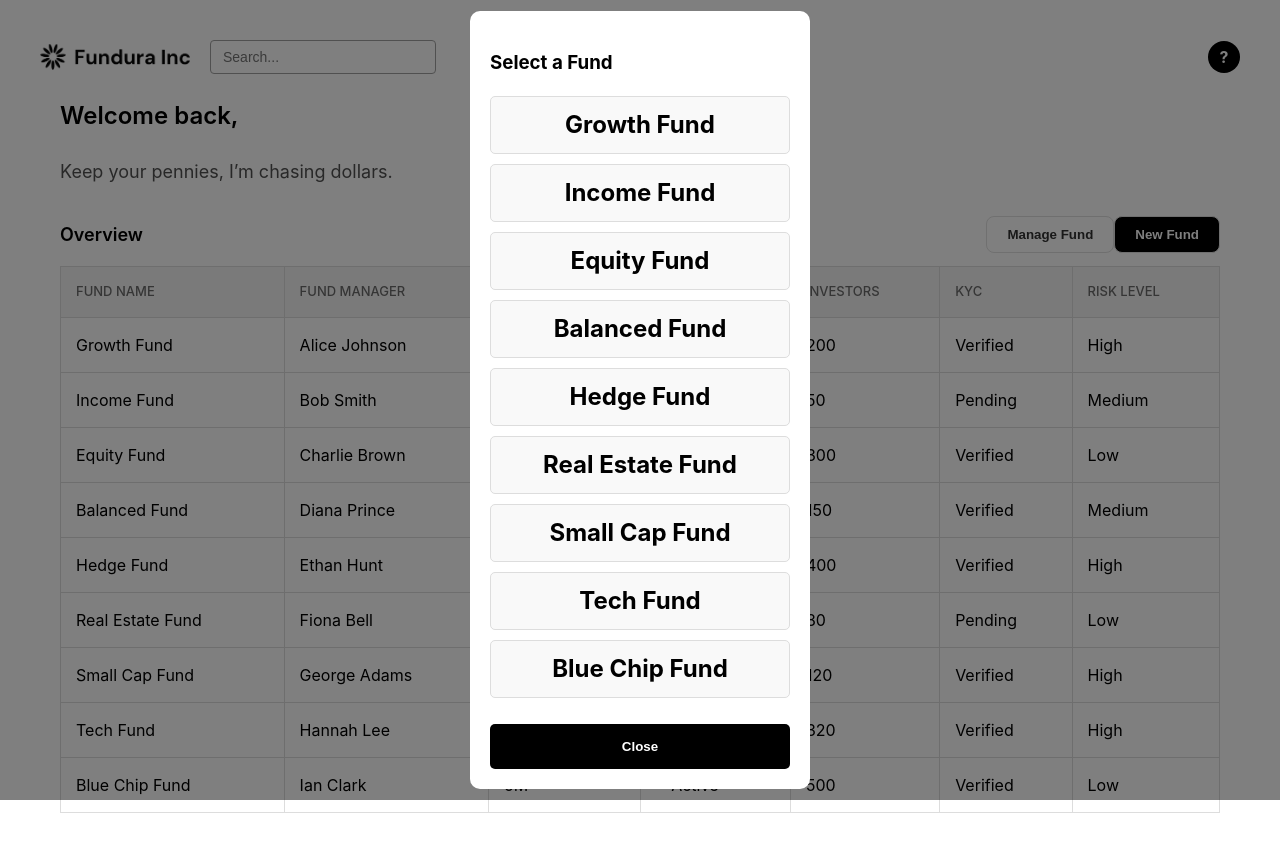
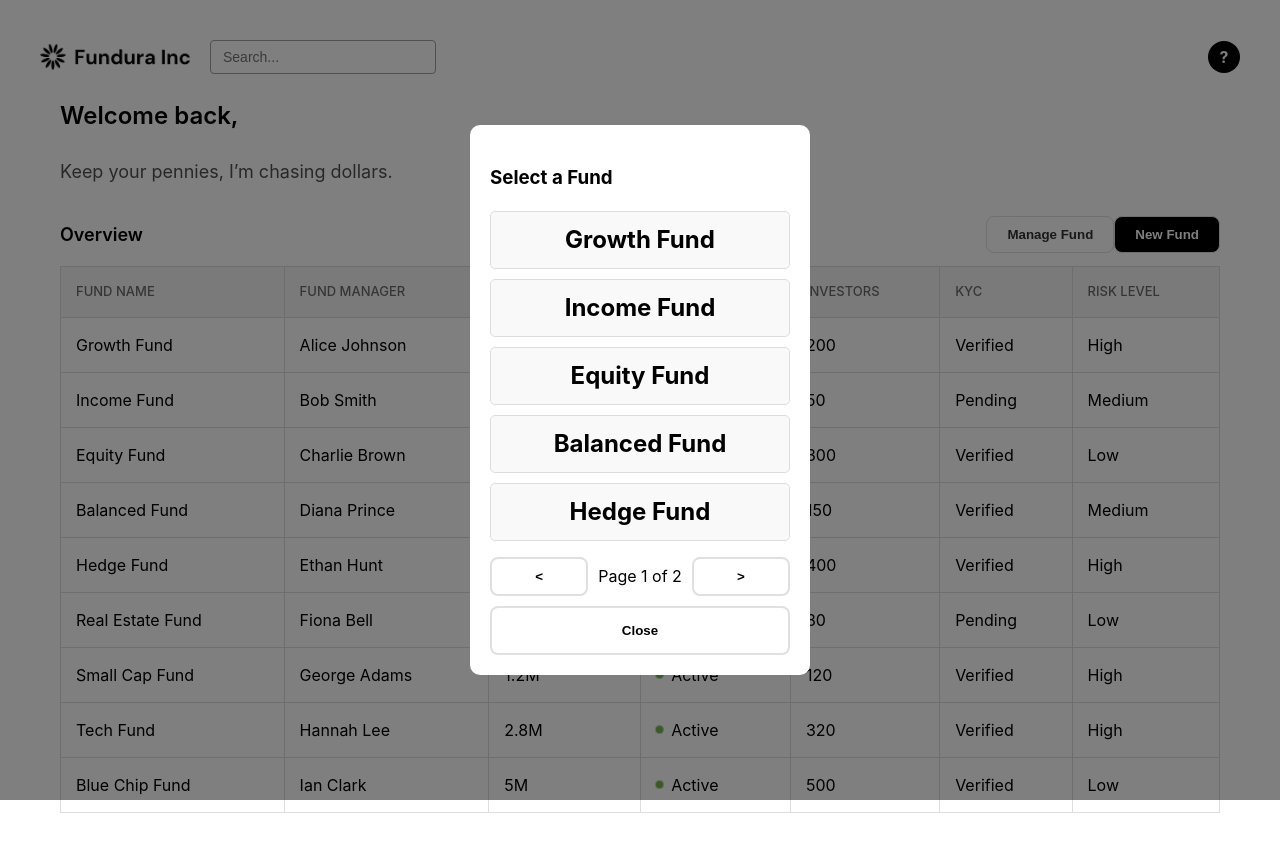
Before and after one commit to heiicha/hypotanius-homework-helper, a React (Vite) app: page /dashboard in a window 1280 px wide. Both pictures are taken after a click on the button "Manage Fund". Built offline with nearby package versions, Linux system fonts and the light colour scheme.

Commit message:
feat: added animation once modal pops up in dashboard page

```diff
--- a/src/components/Dashboard.jsx
+++ b/src/components/Dashboard.jsx
@@ -161,38 +161,39 @@ function FundTable() {
 
 function Modal({ isOpen, funds, onClose, onSelect }) {
   if (!isOpen) return null;
+
   const navigate = useNavigate();
+  const [currentPage, setCurrentPage] = useState(0);
+  const itemsPerPage = 5;
+
   const handleFundSelect = (fund) => {
     navigate("/manage", { state: { fund } });
     onSelect(fund);
   };
 
+  const handleNextPage = () => {
+    if ((currentPage + 1) * itemsPerPage < funds.length) {
+      setCurrentPage(currentPage + 1);
+    }
+  };
+
+  const handlePrevPage = () => {
+    if (currentPage > 0) {
+      setCurrentPage(currentPage - 1);
+    }
+  };
+
+  const startIndex = currentPage * itemsPerPage;
+  const endIndex = startIndex + itemsPerPage;
+  const currentFunds = funds.slice(startIndex, endIndex);
+  const totalPages = Math.ceil(funds.length / itemsPerPage);
+
   return (
-    <div
-      style={{
-        position: "fixed",
-        top: 0,
-        left: 0,
-        width: "100%",
-        height: "100%",
-        backgroundColor: "rgba(0, 0, 0, 0.5)",
-        display: "flex",
-        justifyContent: "center",
-        alignItems: "center",
-        zIndex: 1000,
-      }}
-    >
-      <div
-        style={{
-          backgroundColor: "white",
-          padding: "20px",
-          borderRadius: "10px",
-          minWidth: "300px",
-        }}
-      >
+    <div className="modal-overlay">
+      <div className="modal-content">
         <h3 style={{ color: "black" }}>Select a Fund</h3>
         <ul style={{ listStyleType: "none", padding: 0 }}>
-          {funds.map((fund) => (
+          {currentFunds.map((fund) => (
             <li
               key={fund.id}
               style={{
@@ -216,30 +217,118 @@ function Modal({ isOpen, funds, onClose, onSelect }) {
         </ul>
         <div
           style={{
-            alignItems: "center",
+            display: "flex",
+            justifyContent: "space-between",
+            marginTop: "10px",
+          }}
+        >
+          <button
+            onClick={handlePrevPage}
+            disabled={currentPage === 0}
+            style={{
+              padding: "10px",
+              backgroundColor: "#fff",
+              color: "#000",
+              border: "2px solid #E0E0E0",
+              borderRadius: "8px",
+              cursor: "pointer",
+              fontWeight: "bold",
+              marginRight: "10px",
+              flex: 1,
+            }}
+          >
+            {"<"}
+          </button>
+          <span style={{ alignSelf: "center", color: "black" }}>
+            Page {currentPage + 1} of {totalPages}
+          </span>
+          <button
+            onClick={handleNextPage}
+            disabled={endIndex >= funds.length}
+            style={{
+              padding: "10px",
+              backgroundColor: "#fff",
+              color: "#000",
+              border: "2px solid #E0E0E0",
+              borderRadius: "8px",
+              cursor: "pointer",
+              fontWeight: "bold",
+              marginLeft: "10px",
+              flex: 1,
+            }}
+          >
+            {">"}
+          </button>
+        </div>
+        <div
+          style={{
             display: "flex",
             justifyContent: "center",
+            marginTop: "10px",
           }}
         >
           <button
             onClick={onClose}
             style={{
-              marginTop: "10px",
               padding: "15px",
               width: "100%",
-              backgroundColor: "#000000",
-              color: "white",
-              border: "none",
-              borderRadius: "5px",
+              backgroundColor: "#fff",
+              color: "#000",
+              border: "2px solid #E0E0E0",
+              borderRadius: "8px",
               cursor: "pointer",
               fontWeight: "bold",
-              alignSelf: "center",
             }}
           >
             Close
           </button>
         </div>
       </div>
+      <style>
+        {`
+          .modal-overlay {
+            position: fixed;
+            top: 0;
+            left: 0;
+            width: 100%;
+            height: 100%;
+            background-color: rgba(0, 0, 0, 0.5);
+            display: flex;
+            justify-content: center;
+            align-items: center;
+            z-index: 1000;
+            animation: fadeIn 0.5s ease-in-out;
+          }
+
+          .modal-content {
+            background-color: white;
+            padding: 20px;
+            border-radius: 10px;
+            min-width: 300px;
+            animation: shrinkIn 0.1s ease-in-out;
+          }
+
+          @keyframes shrinkIn {
+            from {
+              transform: scale(0.5);
+              opacity: 0;
+            }
+            to {
+              transform: scale(1);
+              opacity: 1;
+            }
+          }
+
+          @keyframes fadeIn {
+            from {
+              opacity: 0;
+            }
+            to {
+              opacity: 1;
+            }
+          }
+        `}
+      </style>
     </div>
   );
 }
@@ -475,7 +564,7 @@ function Dashboard() {
               display: block;
               overflow-x: auto;
               white-space: nowrap;
-            }
+              }
 
             .view-head {
               flex-direction: column;
```
